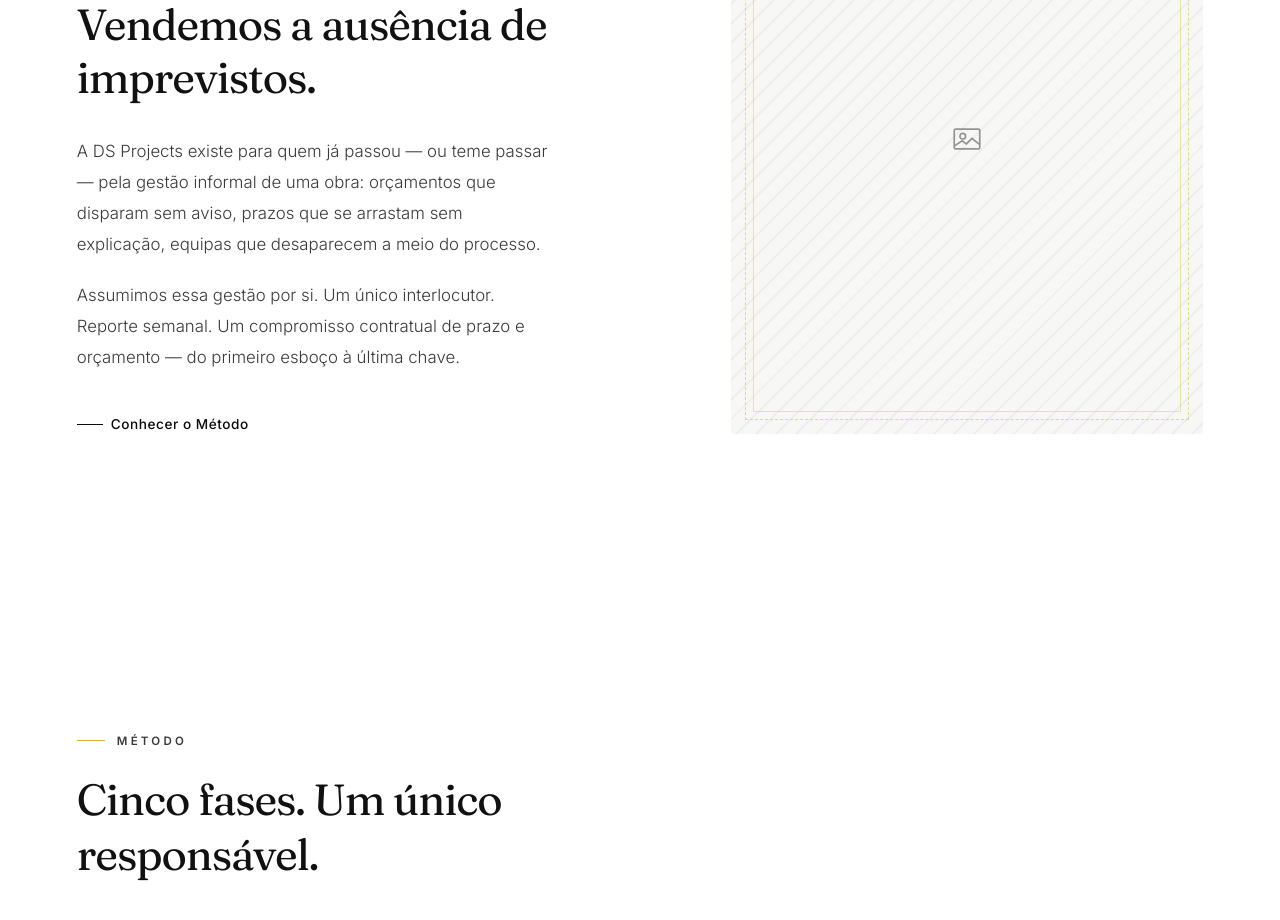
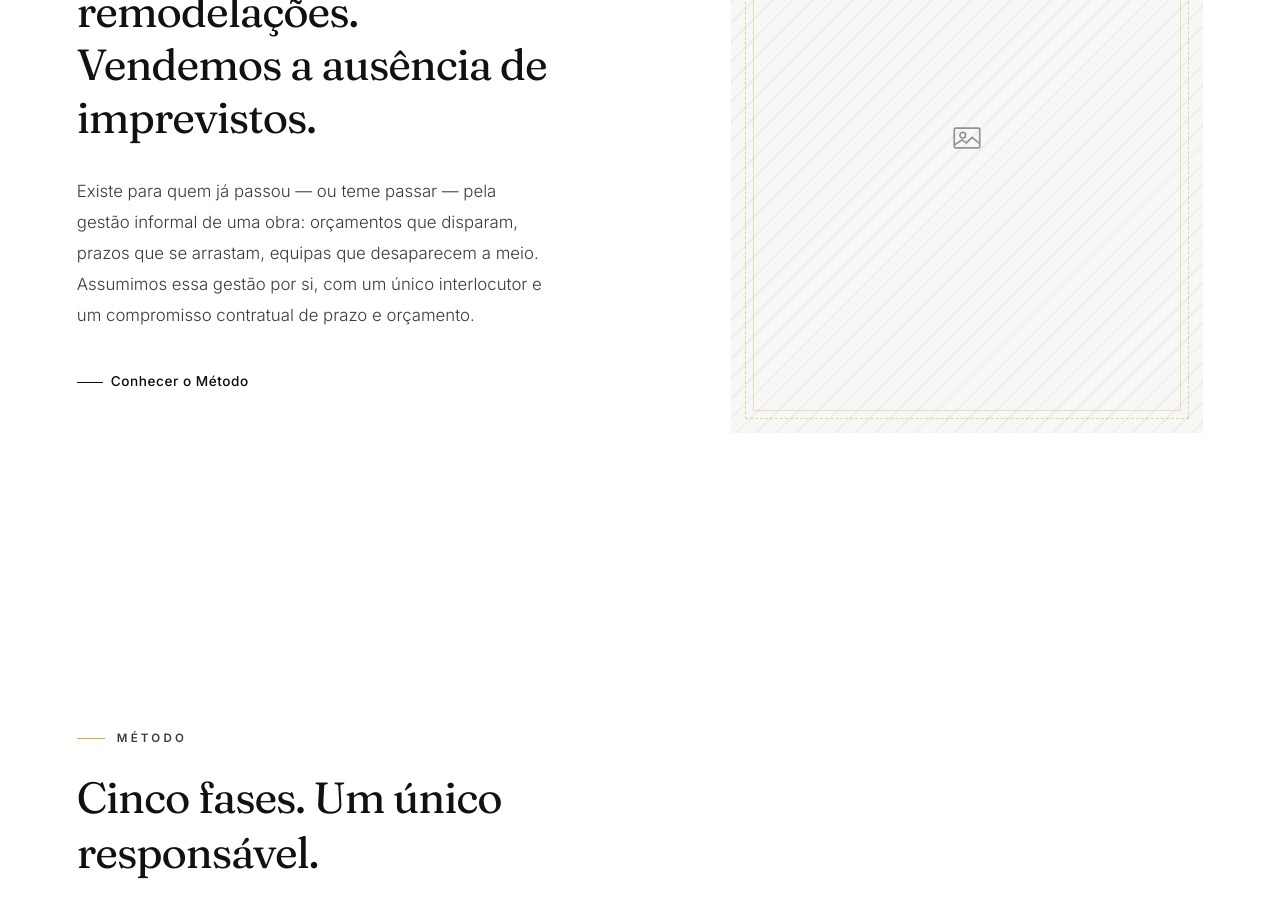
Before and after one commit to dsgrouppt/ds-group, a Next.js app in the folder website/: page / in a window 1280 px wide. Shown: the part 2540-3460 px from the top of the page. Built offline with nearby package versions, Linux system fonts and the light colour scheme; no server answers.

Commit message:
Simplify Manifesto section copy
Simplify Manifesto section copy

```diff
--- a/website/src/components/sections/Manifesto.tsx
+++ b/website/src/components/sections/Manifesto.tsx
@@ -14,13 +14,10 @@
             Vendemos a ausência de imprevistos.
           </h2>
           <p className="text-[1.05rem] text-graphite max-w-[46ch] leading-[1.85] font-light">
-            A DS Projects existe para quem já passou — ou teme passar — pela gestão informal de uma
-            obra: orçamentos que disparam sem aviso, prazos que se arrastam sem explicação, equipas
-            que desaparecem a meio do processo.
-          </p>
-          <p className="text-[1.05rem] text-graphite max-w-[46ch] leading-[1.85] font-light mt-5">
-            Assumimos essa gestão por si. Um único interlocutor. Reporte semanal. Um compromisso
-            contratual de prazo e orçamento — do primeiro esboço à última chave.
+            Existe para quem já passou — ou teme passar — pela gestão informal de uma obra:
+            orçamentos que disparam, prazos que se arrastam, equipas que desaparecem a meio.
+            Assumimos essa gestão por si, com um único interlocutor e um compromisso contratual
+            de prazo e orçamento.
           </p>
           <LinkArrow href="/#metodo" className="mt-10 text-black">
             Conhecer o Método
```
